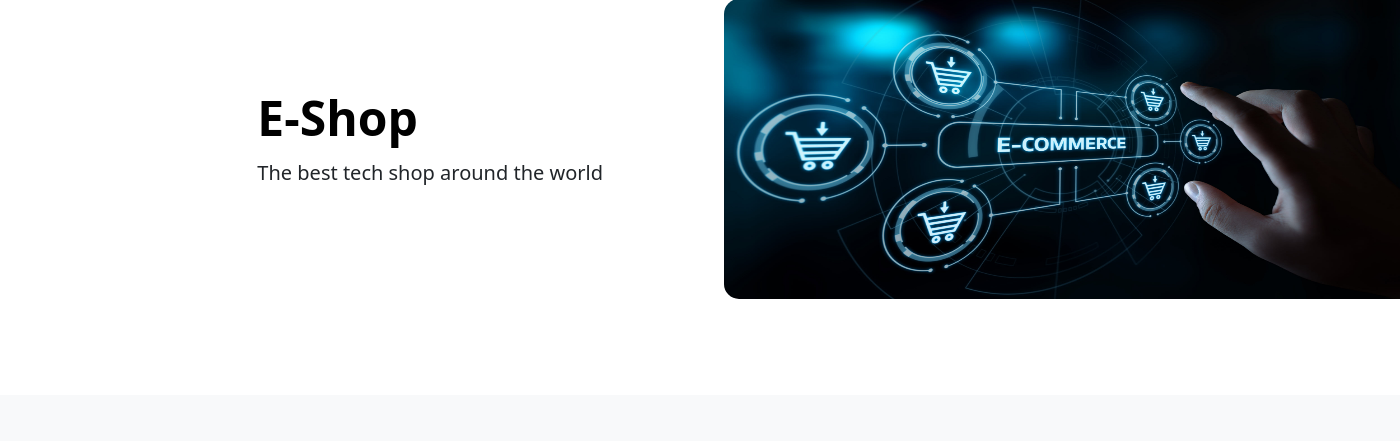
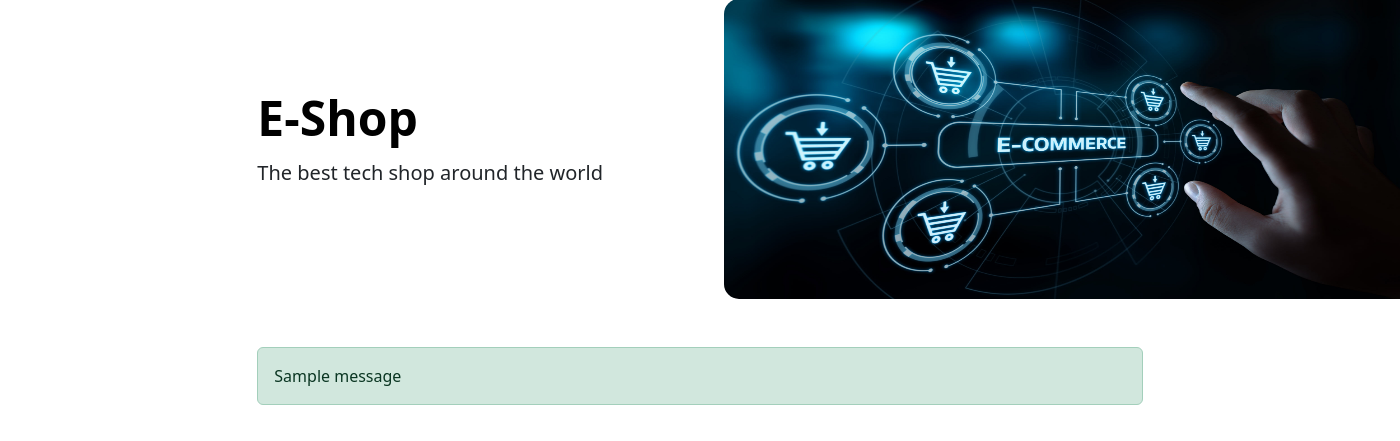
Before and after one commit to implaymo/16--Ecommerce, a Django app: template polls/templates/index.html in a window 1400 px wide; the page is wider, and only the part inside the window is pictured. Shown: the part 186-627 px from the top of that part. Run offline with Django 5.2, Linux system fonts and the light colour scheme; the template is opened without the code that fills it: values that come from a table or form of the project are taken from there, others are empty; data comes from the database, SQL or seed files in the repository; both versions use the stored data as it was after the commit; one stand-in notice (Sample message) is shown.

Commit message:
Manage to make messages show on website and disappear after 3 seconds

```diff
--- a/polls/templates/index.html
+++ b/polls/templates/index.html
@@ -56,12 +56,21 @@ border-radius: 15px;
       <div class="col-6 col-sm-8 col-lg-6">
         <img src="{% static 'ecommerce.jpeg' %}" height="300" width="700" class="roundrect">
       </div>
-      <div class="col-lg-6">
+        <div class="col-lg-6">
         <h1 class="display-5 fw-bold text-body-emphasis lh-1 mb-3">E-Shop</h1>
         <p class="lead">The best tech shop around the world</p>
         <div class="d-grid gap-2 d-md-flex justify-content-md-start">
         </div>
       </div>
+      {% if messages %}
+		<div class="messages">
+      {% for message in messages %}
+        <div class="alert {% if message.tags %}alert-{{ message.tags }}"{% endif %}>
+          {{ message }}
+        </div>
+      {% endfor %}
+      </div>
+      {% endif %}
     </div>
   </div>
   <div class="album py-5 bg-body-tertiary">
@@ -86,3 +95,14 @@ border-radius: 15px;
         </div>
         {% endfor %}
   </div>
+  <script>
+    // Get all info messages
+    var info_messages = document.getElementsByClassName('alert-info');
+
+    setTimeout(function(){
+        for (var i = 0; i < info_messages.length; i ++) {
+            // Set display attribute as !important, neccessary when using bootstrap
+            info_messages[i].setAttribute('style', 'display:none !important');
+        }
+    }, 3000);
+</script>
```
Also changed, not shown: polls/views.py (+3 -4 lines), db.sqlite3.
